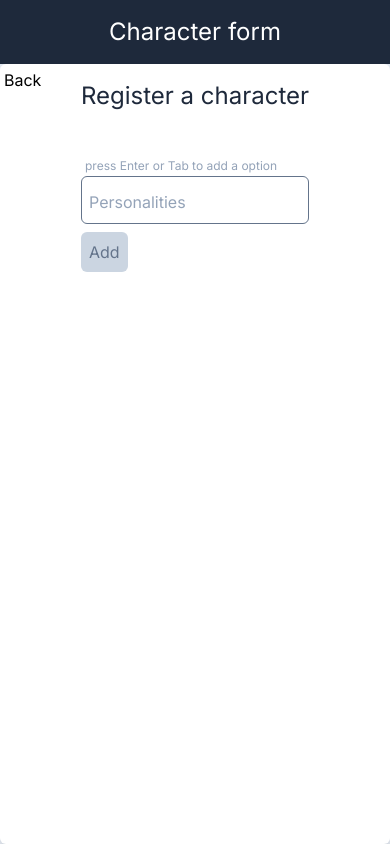
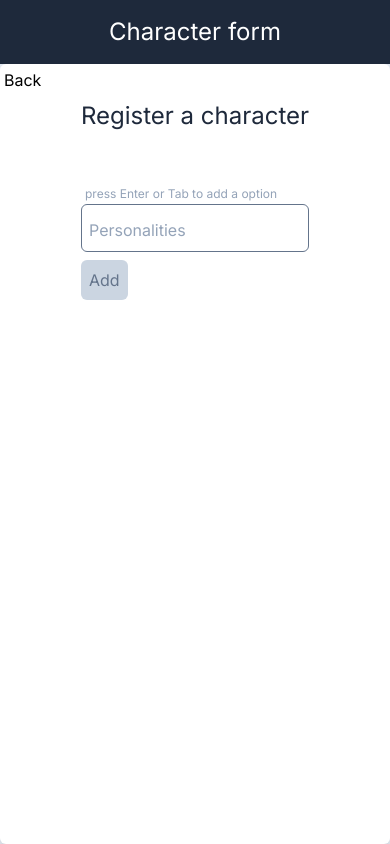
Before and after one commit to SouzaGabriel26/Wiki-for-fans, a Next.js app: page /character/create in a window 390 px wide. Built offline with nearby package versions, Linux system fonts and the light colour scheme.

Commit message:
style: small style adjustments

```diff
--- a/src/app/character/create/page.tsx
+++ b/src/app/character/create/page.tsx
@@ -6,11 +6,11 @@ export default function Page() {
   return (
     <div className="flex h-full flex-col p-4">
       <NavigateBack className="absolute left-1 top-1 hover:underline md:left-5 md:top-4" />
-      <h1 className="text-center text-2xl text-slate-800">
+      <h1 className="mt-5 animate-show-content-up text-center text-2xl text-slate-800 md:mt-0">
         Register a character
       </h1>
 
-      <div className="mx-auto mt-10 max-w-64 flex-grow md:max-w-md">
+      <div className="mx-auto mt-10 max-w-72 flex-grow overflow-y-auto px-4 py-2 md:max-w-md">
         <CharacterForm />
       </div>
     </div>
--- a/src/app/character/layout.tsx
+++ b/src/app/character/layout.tsx
@@ -9,7 +9,7 @@ export default function Layout({ children }: LayoutProps) {
   return (
     <div className="flex h-full flex-col bg-slate-200">
       <Header title="Character form" />
-      <Wrapper className="relative">{children}</Wrapper>
+      <Wrapper className="relative overflow-hidden">{children}</Wrapper>
     </div>
   );
 }
--- a/src/components/CallToActions.tsx
+++ b/src/components/CallToActions.tsx
@@ -3,7 +3,6 @@ import React from 'react';
 
 import CharacterIcon from './CharacterIcon';
 import SerieIcon from './SerieIcon';
-import { Tooltip } from './Tooltip';
 
 export default function CallToActions() {
   return (
@@ -17,7 +16,7 @@ export default function CallToActions() {
           <p className="absolute -left-[130px] w-[120px] text-end text-sm font-bold opacity-0 transition-all ease-in-out group-hover:opacity-100">
             {action.name}
           </p>
-          <div className="flex h-12 w-12 cursor-pointer items-center justify-center rounded-full bg-slate-500 p-2 text-center text-2xl transition-colors hover:bg-slate-600">
+          <div className="flex h-12 w-12 cursor-pointer items-center justify-center rounded-full border bg-slate-500 p-2 text-center text-2xl transition-colors hover:bg-slate-600">
             {action.content}
           </div>
         </Link>
--- a/src/components/InputMultiSelect/index.tsx
+++ b/src/components/InputMultiSelect/index.tsx
@@ -1,6 +1,8 @@
 'use client';
 
 import { useCallback, useEffect, useState } from 'react';
+
+import { cn } from '@/lib/cn';
 
 import { Option } from './Option';
 import { SmallScreenAddBtn } from './SmallScreenBtn';
@@ -74,7 +76,7 @@ export default function InputMultiSelect({
         placeholder={placeholder}
         onKeyDown={handleKeyDown}
         onChange={(event) => setInputValue(event.target.value)}
-        className={isDisabled ? 'cursor-not-allowed' : ''}
+        className={cn('md:mb-2', isDisabled ? 'cursor-not-allowed' : '')}
       />
       <input
         type="hidden"
@@ -100,7 +102,7 @@ export default function InputMultiSelect({
 
         {options.length > 1 && (
           <button
-            className="absolute -right-8 top-0 text-xs hover:scale-105"
+            className="absolute -top-10 right-0 text-xs hover:scale-105 md:top-0"
             onClick={() => setOptions([])}
             type="button"
           >
--- a/src/components/TextArea.tsx
+++ b/src/components/TextArea.tsx
@@ -27,6 +27,7 @@ export default function TextArea({
           'peer w-full rounded-md border border-slate-500 bg-white px-2 pt-6 text-sm text-slate-700 outline-none placeholder-shown:pt-2 focus:border-slate-800',
           className,
         )}
+        {...props}
       />
       <label
         htmlFor={id}
```
